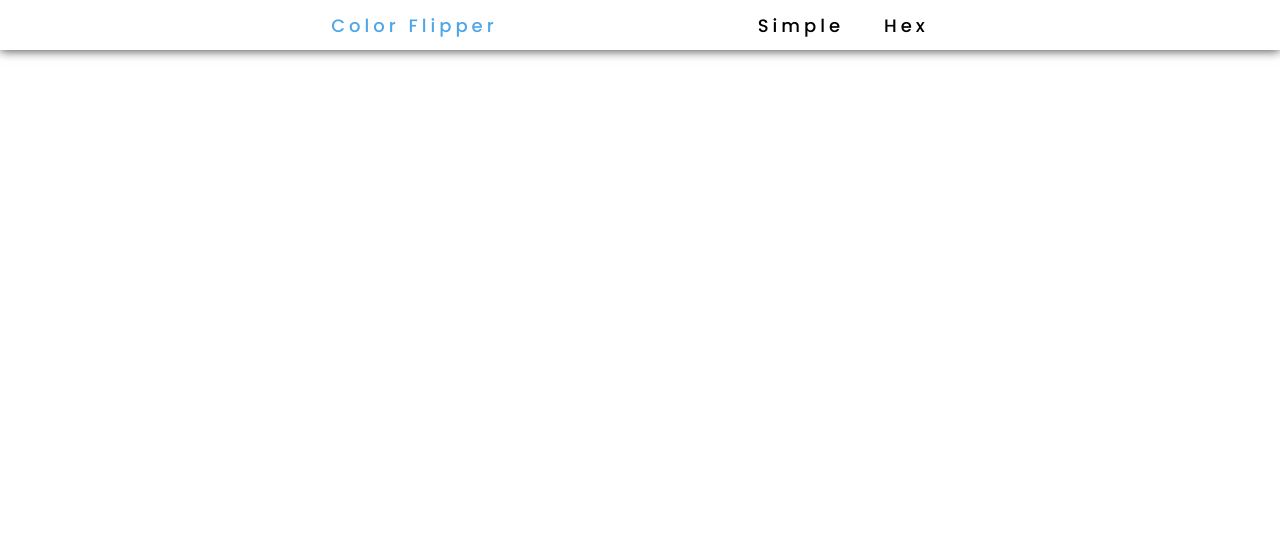
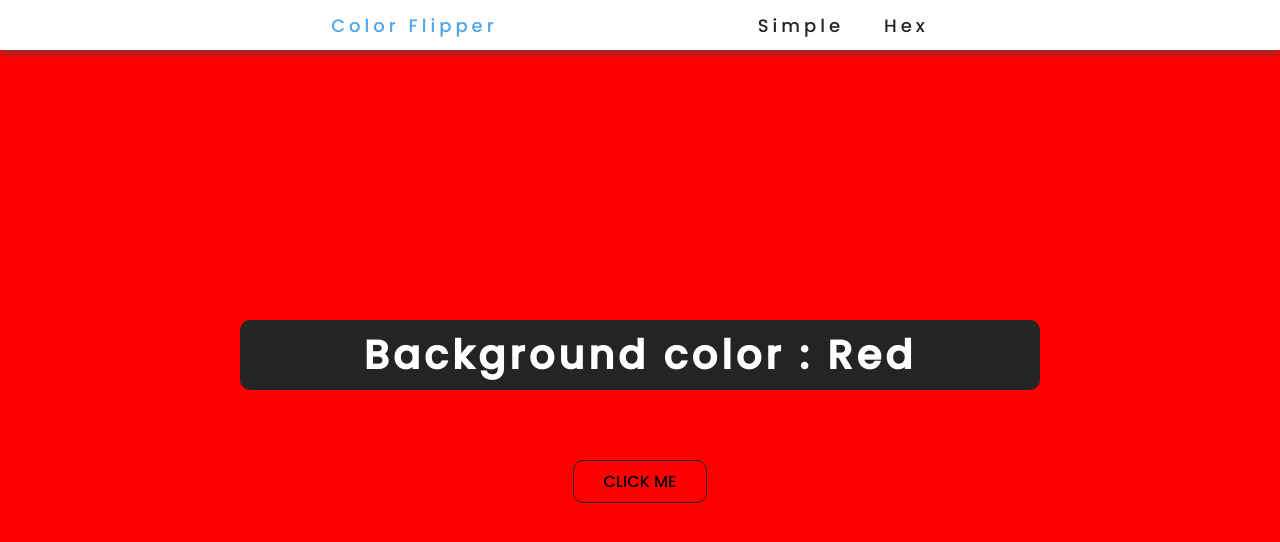
Before and after one commit to Eiyuulia/vanilla-js, a plain HTML site: page color-flipper/index.html in a window 1280 px wide. Drawn offline with Linux system fonts and the light colour scheme.

Commit message:
color flipper, create content html, css, js

```diff
--- /dev/null
+++ b/color-flipper/app.js
@@ -0,0 +1,12 @@
+// tangkap variabel
+
+const simple = document.getElementById(simple);
+const hex = document.getElementById(hex);
+
+function nav(){
+    simple.addEventListener("onclick", function => {
+
+    })
+}
+
+nav();
--- a/color-flipper/index.html
+++ b/color-flipper/index.html
@@ -21,6 +21,15 @@
             <span id="hex">Hex</span>
         </p>
     </nav>
+    <div class="bc">
+        Background color : <span>Red</span>
+    </div>
+    <div class="cm">
+        <div id="button">
+            CLICK ME
+        </div>
+    </div>
 </body>
+<script src="app.js"></script>
 
 </html>
--- a/color-flipper/style.css
+++ b/color-flipper/style.css
@@ -4,6 +4,8 @@
     padding: 0;
     font-family: 'Poppins', sans-serif;
 }
+
+/* nav */
 
 nav {
     height: 50px;
@@ -24,6 +26,7 @@ nav div {
 nav p {
     display: flex;
     margin-left: 120px;
+    color: rgb(37, 36, 36);
 }
 
 nav p span {
@@ -35,3 +38,42 @@ nav p span {
 nav p span:hover {
     color: #4EA6E9;
 }
+
+/* content */
+
+body {
+    background-color: red;
+}
+
+.bc {
+    margin: 270px auto;
+    height: 70px;
+    max-width: 800px;
+    margin-bottom: 70px;
+    color: white;
+    background-color: rgb(37, 36, 36);
+    padding: 5px;
+    text-align: center;
+    font-weight: bolder;
+    font-size: 40px;
+    letter-spacing: 4px;
+    border-radius: 10px;
+}
+
+.cm {
+    display: flex;
+    justify-content: center;
+}
+
+#button {
+    border: 1px rgb(37, 36, 36) solid;
+    border-radius: 10px;
+    padding: 8px 30px;
+    transition: all 0.5s ease;
+}
+
+#button:hover {
+    border: none;
+    background-color: rgb(37, 36, 36);
+    color: white;
+}
```
